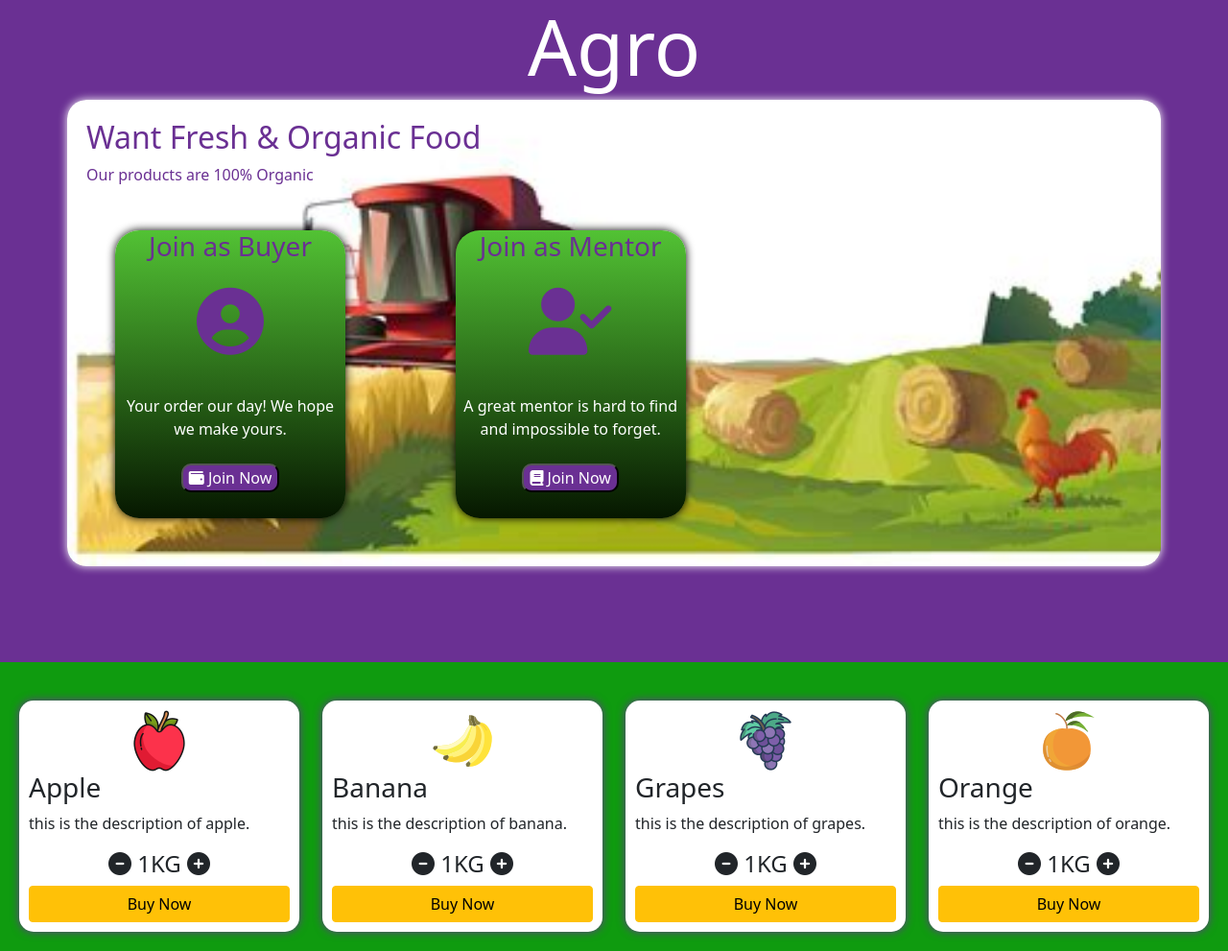
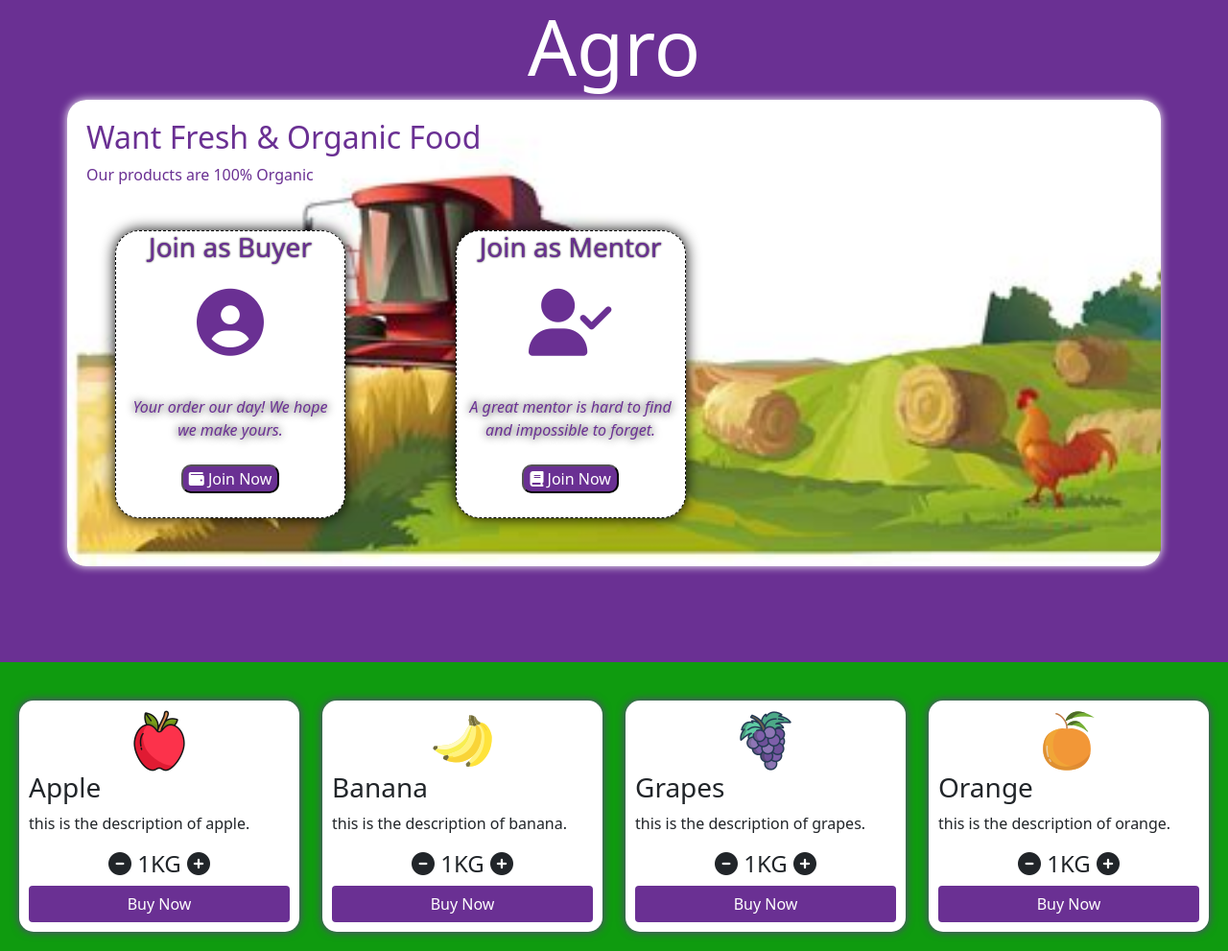
Before and after one commit to sushilwaghe/agro-product, a plain HTML site: page index.html in a window 1280 px wide. Shown: the whole page at 96% size. Drawn offline with nearby package versions, Linux system fonts and the light colour scheme.

Commit message:
change:card background color

```diff
--- a/css/style.css
+++ b/css/style.css
@@ -20,8 +20,11 @@ body{
     color: #6a3093;
 }
 .heading{
-    color: white;
+    color: #6a3093;
+    font-style: italic;
+    text-shadow: 0px 0px 10px black;
 }
+
 .container-products{
     background-color: #0f9b0f;
     padding: 20px;
@@ -43,9 +46,10 @@ body{
     height: 300px;
     width: 240px;
     margin: 10px;
-    background-image: linear-gradient(#52c234,#061700);
+    background-color: white;
     border-radius: 25px;
-    box-shadow: 0px 0px 10px black;
+    box-shadow: 0px 0px 15px black;
+    border: 1px dashed black;
     transition: 00.03s;
 }
 .card-auth:hover{
@@ -59,3 +63,13 @@ body{
 .card-head{
     color: #6a3093;
 }
+.buy-btn{
+    background-color: #6a3093;
+    color: white;
+}
+.buy-btn:hover{
+    color: white;
+}
+.card-user{
+    text-shadow: 0px 0px 2px black;
+}
--- a/index.html
+++ b/index.html
@@ -25,9 +25,9 @@
                     <div class="row">
                         <div class="col-md-6">
                             <div class="card-auth">
-                                <h3 class="text-center">Join as Buyer</h3>
+                                <h3 class="text-center card-user">Join as Buyer</h3>
                                 <p class="text-center" style="font-size: 70px;">
-                                    <i class="fas fa-user-circle"></i>
+                                    <i class="fas fa-user-circle "></i>
                                 </p>
                                 <p class="p-2 heading">Your order our day! We hope we make yours.</p>
                                 <div class="text-center">
@@ -38,7 +38,7 @@
                         </div>
                         <div class="col-md-6">
                             <div class="card-auth">
-                                <h3 class="text-center">Join as Mentor</h3>
+                                <h3 class="text-center card-user">Join as Mentor</h3>
                                 <p class="text-center" style="font-size: 70px;">
                                     <i class="fas fa-user-check"></i>
                                 </p>
@@ -64,8 +64,8 @@
                     <img src="./assets/img/apple.png" alt="apple" class="mx-auto d-block">
                     <h3>Apple</h3>
                     <p>this is the description of apple.</p>
-                    <h4 class="text-center"><i class="fas fa-minus-circle" onClick="decKg('apple')"></i> <span id="qnt-apple">1</span>KG <i class="fas fa-plus-circle" onClick="incKg('apple')"></i></h4>
-                    <button class="btn btn-warning w-100">Buy Now</button>
+                    <h4 class="text-center"><i class="fas fa-minus-circle" onClick="decKg()"></i> <span id="qnt-apple">1</span>KG <i class="fas fa-plus-circle" onClick="incKg('apple')"></i></h4>
+                    <button class="btn w-100 buy-btn">Buy Now</button>
                 </div>
             </div>
             <div class="col-md-3">
@@ -73,8 +73,8 @@
                     <img src="./assets/img/banana.png" alt="banana" class="mx-auto d-block">
                     <h3>Banana</h3>
                     <p>this is the description of banana.</p>
-                    <h4 class="text-center"><i class="fas fa-minus-circle" onClick="decKg('banana')"></i> <span id="qnt-banana">1</span>KG <i class="fas fa-plus-circle" onClick="incKg('banana')"></i></h4>
-                    <button class="btn btn-warning w-100">Buy Now</button>
+                    <h4 class="text-center"><i class="fas fa-minus-circle" onClick="decKg()"></i> <span id="qnt-banana">1</span>KG <i class="fas fa-plus-circle" onClick="incKg('banana')"></i></h4>
+                    <button class="btn w-100 buy-btn">Buy Now</button>
                 </div>
             </div>
             <div class="col-md-3">
@@ -82,8 +82,8 @@
                     <img src="./assets/img/grapes.png" alt="grapes" class="mx-auto d-block">
                     <h3>Grapes</h3>
                     <p>this is the description of grapes.</p>
-                    <h4 class="text-center"><i class="fas fa-minus-circle" onClick="decKg('grapes')"></i> <span id="qnt-grapes">1</span>KG <i class="fas fa-plus-circle" onClick="incKg('grapes')"></i></h4>
-                    <button class="btn btn-warning w-100">Buy Now</button>
+                    <h4 class="text-center"><i class="fas fa-minus-circle" onClick="decKg()"></i> <span id="qnt-grapes">1</span>KG <i class="fas fa-plus-circle" onClick="incKg('grapes')"></i></h4>
+                    <button class="btn w-100 buy-btn">Buy Now</button>
                 </div>
             </div>
             <div class="col-md-3">
@@ -91,8 +91,8 @@
                     <img src="./assets/img/orange.png" alt="orange" class="mx-auto d-block">
                     <h3>Orange</h3>
                     <p>this is the description of orange.</p>
-                    <h4 class="text-center"><i class="fas fa-minus-circle" onClick="decKg('orange')"></i> <span id="qnt-orange">1</span>KG <i class="fas fa-plus-circle" onClick="incKg('orange')"></i></h4>
-                    <button class="btn btn-warning w-100">Buy Now</button>
+                    <h4 class="text-center"><i class="fas fa-minus-circle" onClick="decKg()"></i> <span id="qnt-orange">1</span>KG <i class="fas fa-plus-circle" onClick="incKg('orange')"></i></h4>
+                    <button class="btn w-100 buy-btn">Buy Now</button>
                 </div>
             </div>
         </div>
--- a/js/script.js
+++ b/js/script.js
@@ -43,7 +43,7 @@ function incKg(fruitName){
         currentQuantity++;
         document.getElementById('qnt-grapes').innerHTML = currentQuantity;
     }
-    else(fruitName=="orange")
+    else if(fruitName=="orange")
     {
         var currentQuantity= parseInt(document.getElementById('qnt-orange').innerHTML);
         currentQuantity++;
```
